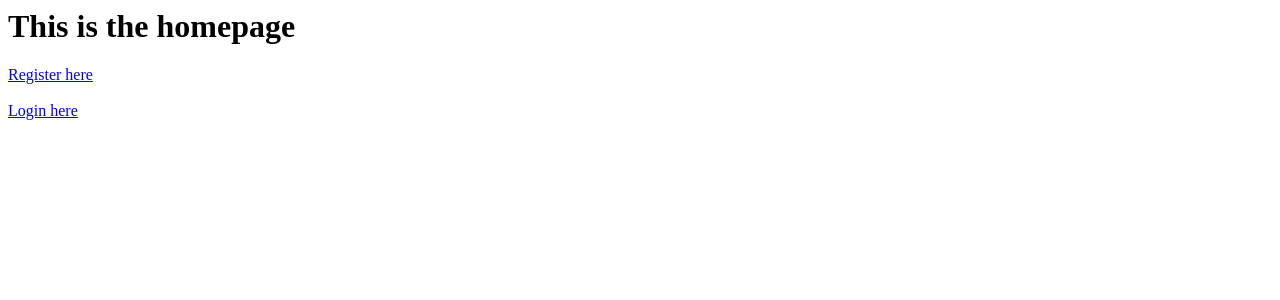
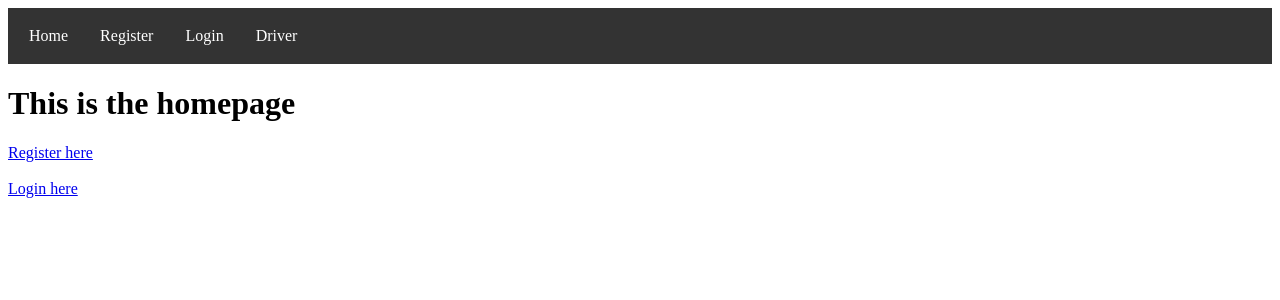
Before and after one commit to chiponda/login-django, a Django app: page / in a window 1280 px wide. Shown: the top 300 px of the page. Run offline with Django 4.2, Linux system fonts and the light colour scheme.

Commit message:
First commit

```diff
--- a/crm/templates/crm/base.html
+++ b/crm/templates/crm/base.html
@@ -15,10 +15,10 @@
 <body>
    <nav>
     <ul>
-        <li><a href="#">Home</a></li>
-        <li><a href="#">Register</a></li>
+        <li><a href="{% url 'home' %}">Home</a></li>
+        <li><a href="{% url 'register' %}">Register</a></li>
 
-        <li><a href="#">Login</a></li>
+        <li><a href="{% url 'login' %}">Login</a></li>
 
         <li><a href="#">Driver</a></li>
 
--- a/crm/templates/crm/dashboard.html
+++ b/crm/templates/crm/dashboard.html
@@ -2,6 +2,6 @@
 
     <h1> This is my dashboard. </h1>
 
-    <a href="{% url 'user-logout' %}"> Logout here </a>
+    <a href="{% url 'home' %}"> Logout here </a>
 
 </html>
--- a/crm/templates/crm/index.html
+++ b/crm/templates/crm/index.html
@@ -1,4 +1,9 @@
-<html>
+{%extends 'crm/base.html'%}
+{% block title%}
+<Title>Home</Title>
+{%endblock%}
+
+    {%block navbar%}
 
     <h1> This is the homepage </h1>
 
@@ -6,6 +11,6 @@
 
     <br> <br>
 
-    <a href="{% url 'my-login' %}"> Login here </a>
+    <a href="{% url 'login' %}"> Login here </a>
 
-</html>
+{%endblock%}
--- a/crm/templates/crm/my-login.html
+++ b/crm/templates/crm/my-login.html
@@ -1,7 +1,7 @@
 
 {%extends 'crm/base.html'%}
 {% block title%}
-<Title>Register</Title>
+<Title>Login</Title>
 {%endblock%}
 
     {%block navbar%}
--- a/crm/urls.py
+++ b/crm/urls.py
@@ -4,14 +4,14 @@ from . import views
 
 urlpatterns = [
 
-    path('', views.homepage, name=""),
+    path('', views.homepage, name="home"),
 
     path('register', views.register, name="register"),
 
-    path('my-login', views.my_login, name="my-login"),
+    path('my-login', views.my_login, name="login"),
 
     path('dashboard', views.dashboard, name="dashboard"),
 
-    path('user-logout', views.user_logout, name="user-logout"),
+    path('logout', views.user_logout, name="logout"),
 
 ]
--- a/crm/views.py
+++ b/crm/views.py
@@ -30,7 +30,7 @@ def register(request):
 
             form.save()
 
-            return redirect("my-login")
+            return redirect("login")
 
 
     context = {'registerform':form}
@@ -74,7 +74,7 @@ def user_logout(request):
 
 
 
-@login_required(login_url="my-login")
+@login_required(login_url="login")
 def dashboard(request):
 
     return render(request, 'crm/dashboard.html')
```
Also changed, not shown: db.sqlite3.
